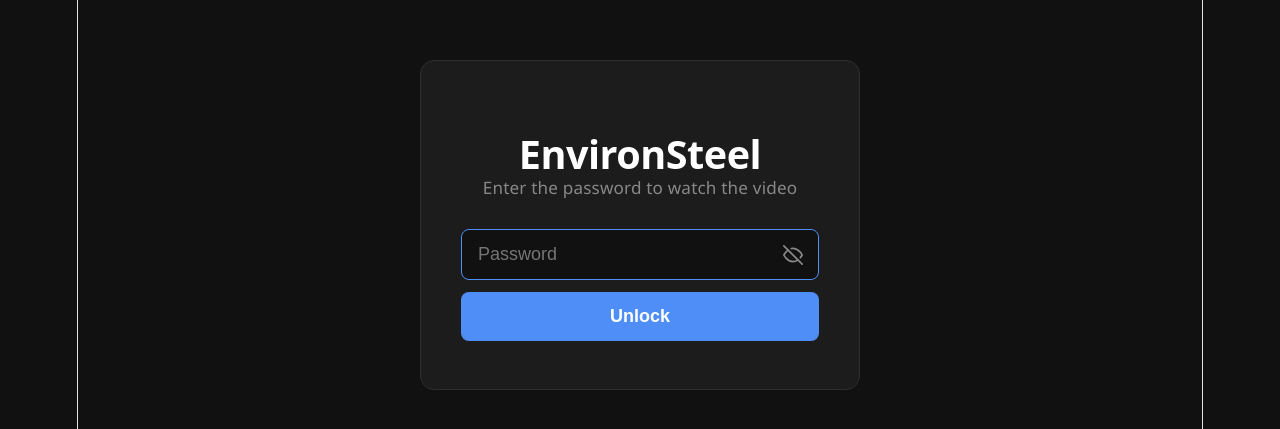
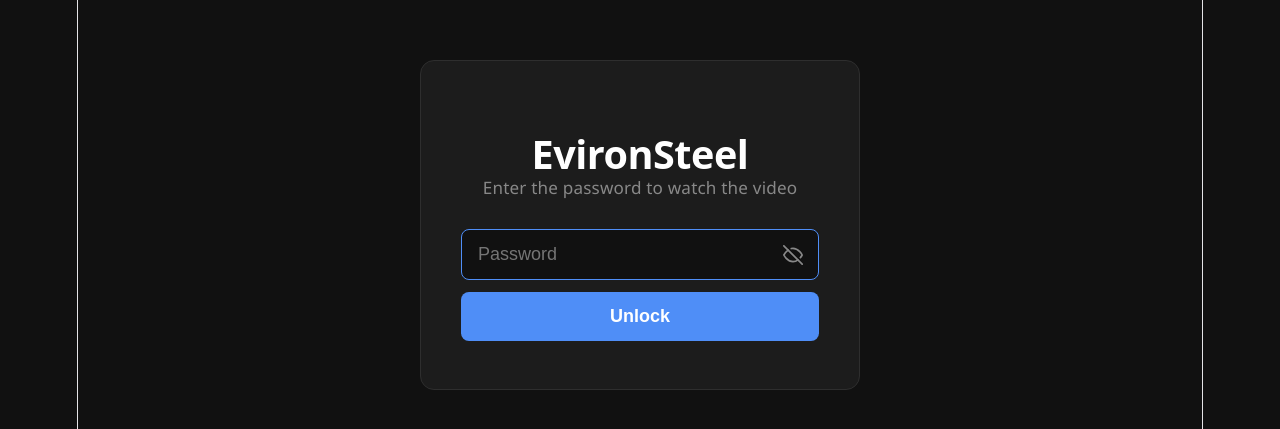
Before and after one commit to HafsahNasir/environsteel_video, a React (Vite) app: page / in a window 1280 px wide. Shown: the part 175-604 px from the top of the page. Built offline with nearby package versions, Linux system fonts and the light colour scheme.

Commit message:
Fix name to EvironSteel everywhere

```diff
--- a/index.html
+++ b/index.html
@@ -4,7 +4,7 @@
     <meta charset="UTF-8" />
     <link rel="icon" type="image/svg+xml" href="/favicon.svg" />
     <meta name="viewport" content="width=device-width, initial-scale=1.0" />
-    <title>EnvironSteel</title>
+    <title>EvironSteel</title>
   </head>
   <body>
     <div id="root"></div>
--- a/src/App.jsx
+++ b/src/App.jsx
@@ -44,13 +44,13 @@ function VideoPlayer() {
 
   return (
     <div className="player-container">
-      <h1 className="title">EnvironSteel</h1>
+      <h1 className="title">EvironSteel</h1>
       <div className="video-wrapper">
         <iframe
           src={`https://drive.google.com/file/d/${VIDEO_ID}/preview`}
           allow="autoplay; fullscreen"
           allowFullScreen
-          title="EnvironSteel Video"
+          title="EvironSteel Video"
         />
         {showBtn && (
           <button className="fullscreen-btn" onClick={handleFullscreen} aria-label="Fullscreen">
@@ -84,7 +84,7 @@ export default function App() {
   return (
     <div className="gate-container">
       <div className="gate-card">
-        <h1 className="title">EnvironSteel</h1>
+        <h1 className="title">EvironSteel</h1>
         <p className="subtitle">Enter the password to watch the video</p>
         <form onSubmit={handleSubmit}>
           <div className="input-wrapper">
```
